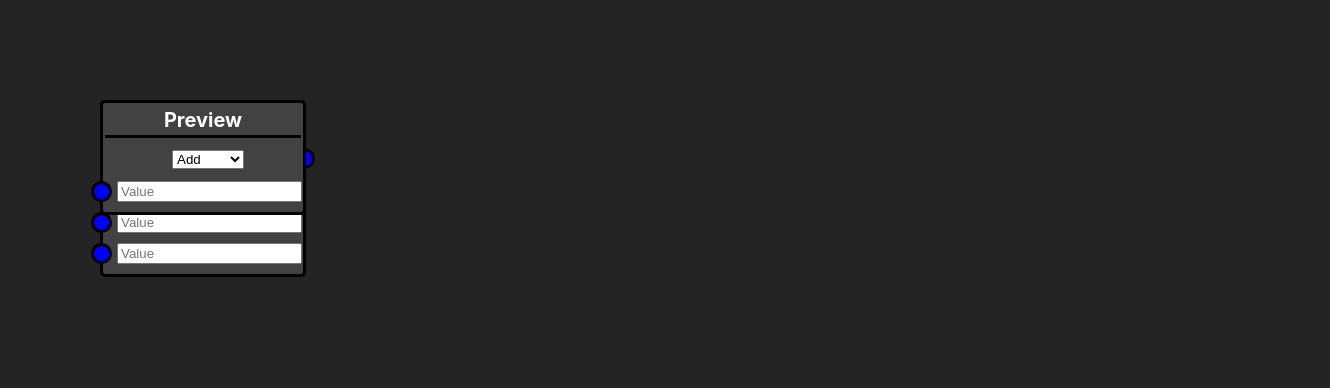
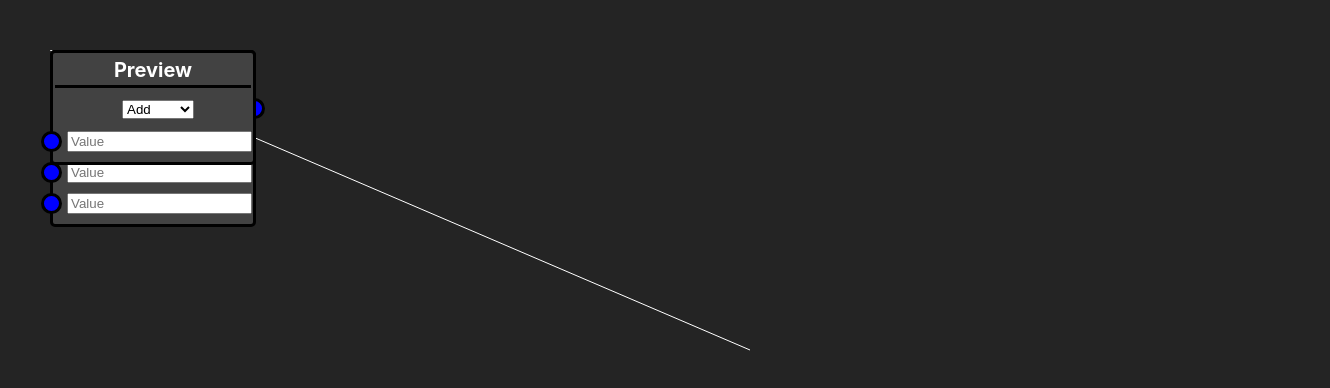
Before and after one commit to racsoraul/nodes, a React (Vite) app: page / in a window 1280 px wide. Shown: the top 388 px of the page, 1330 px wide, since content can reach past the window. Built offline with nearby package versions, Linux system fonts and the light colour scheme.

Commit message:
Improves styling

```diff
--- a/src/App.module.css
+++ b/src/App.module.css
@@ -1,5 +1,8 @@
 .container {
+    position: relative;
     display: flex;
     justify-content: center;
-    margin: 100px;
+    margin: 50px;
+    width: 100vw;
+    height: 100vh;
 }
--- a/src/NodeSystem/NodeSystem.module.css
+++ b/src/NodeSystem/NodeSystem.module.css
@@ -1,5 +1,4 @@
 .container {
-    position: relative;
     width: 100%;
     height: 100%;
 }
@@ -14,4 +13,8 @@
 }
 
 .nodes {
+    position: relative;
+    width: 100%;
+    height: 100%;
+    overflow: visible;
 }
--- a/src/NodeSystem/NodeSystem.tsx
+++ b/src/NodeSystem/NodeSystem.tsx
@@ -19,7 +19,7 @@ function NodeSystem() {
     useEffect(() => {
         if (svgContainerRef.current) {
             const path = document.createElementNS("http://www.w3.org/2000/svg", "path")
-            path.setAttribute("d", "M 100,100 L 700,300")
+            path.setAttribute("d", "M 0,0 L 700,300")
             path.setAttribute("id", "asd")
             svgContainerRef.current.appendChild(path)
             return () => path.remove()
```
